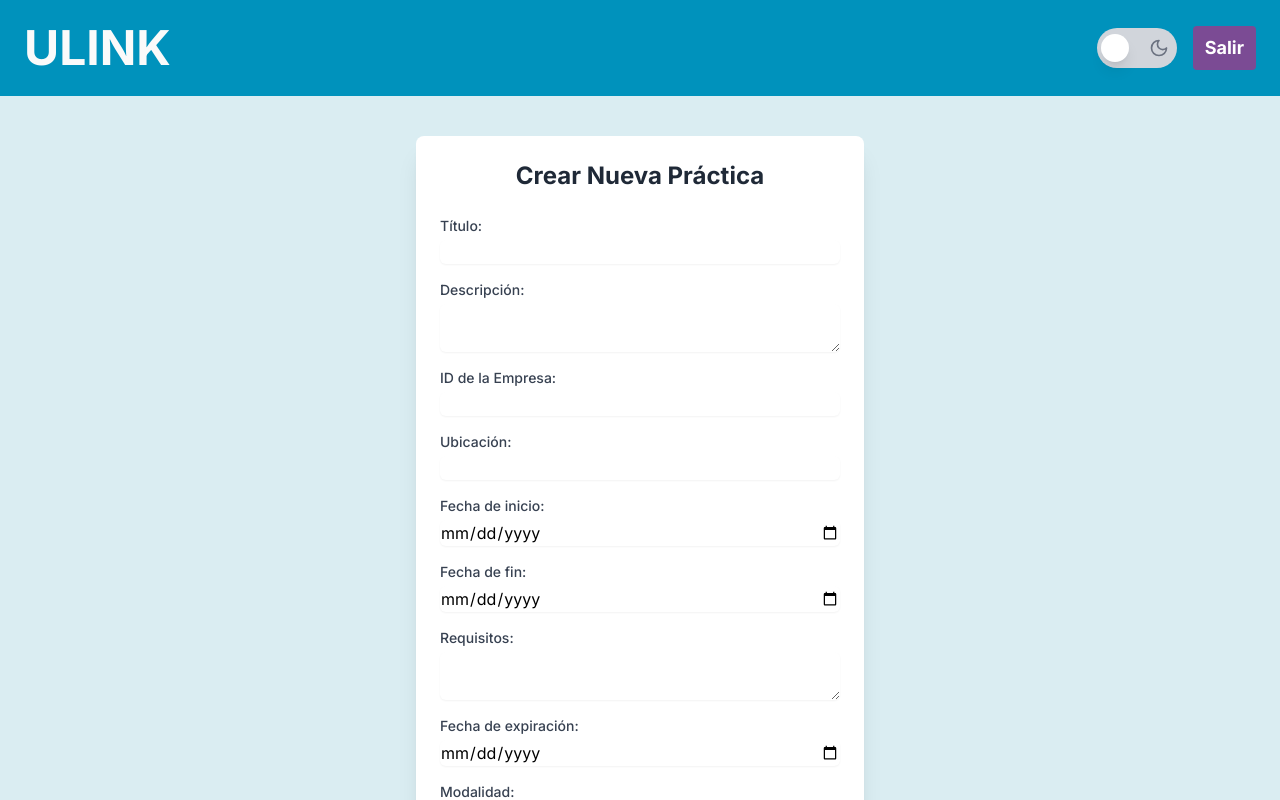
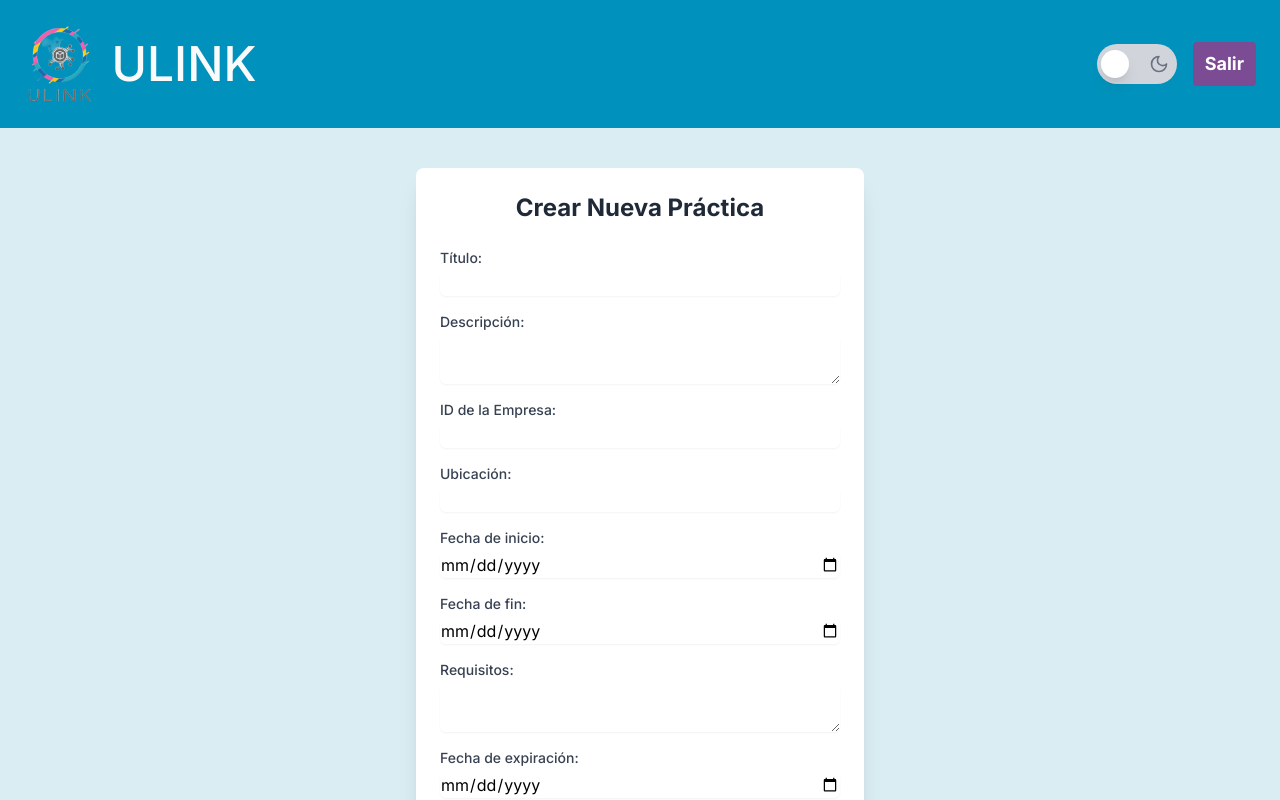
Before and after one commit to gallinero-pateado/front-practica, a React (Vite) app: page /cpractica in a window 1280 px wide. Shown: the top 800 px of the page. Built offline with nearby package versions, Linux system fonts and the light colour scheme; no server answers.

Commit message:
Falto layout 3
lol

```diff
--- a/src/components_crud/layout3.jsx
+++ b/src/components_crud/layout3.jsx
@@ -37,7 +37,14 @@ const Layout3 = ({ children, isLogout }) => {
             {/* Header */}
             <header className="bg-[#0092BC] text-white p-6">
                 <div className="flex justify-between items-center mx-auto">
-                    <Link to="/gpracticas" className="text-5xl font-bold italic">ULINK</Link>
+                    <h1 className="text-5xl font-bold italic">
+                        <div className="flex items-center space-x-4">
+                            <img src="./logo-utem.png" alt="Logo de Ulink" className="h-20" />
+                            <a href="https://ulink.tssw.info/unificacion" className="hover:no-underline">
+                                ULINK
+                            </a>
+                        </div>
+                    </h1>
                     <div className="flex items-center space-x-4">
                         {/* Dark Mode Toggle */}
                         <div
```
